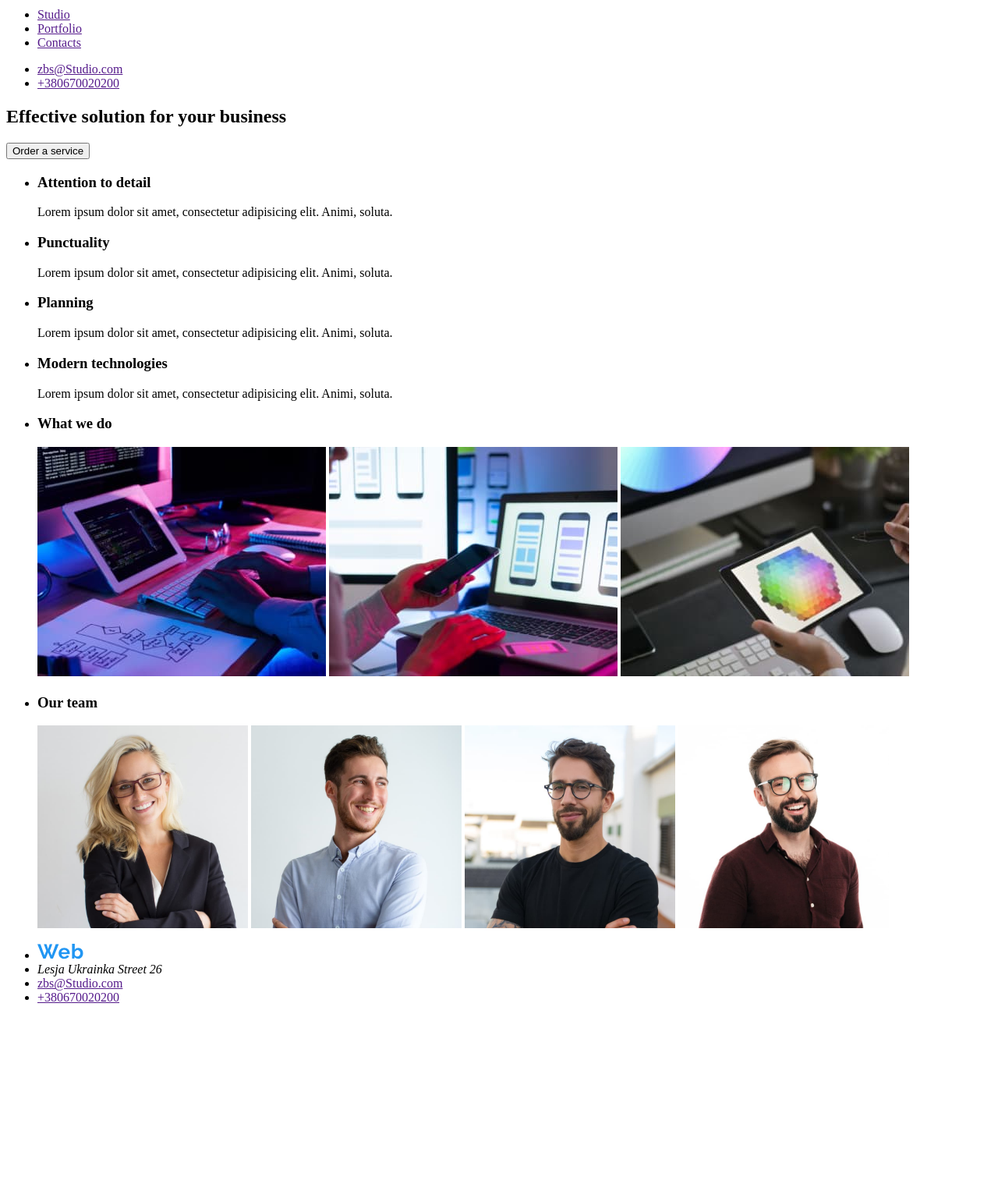
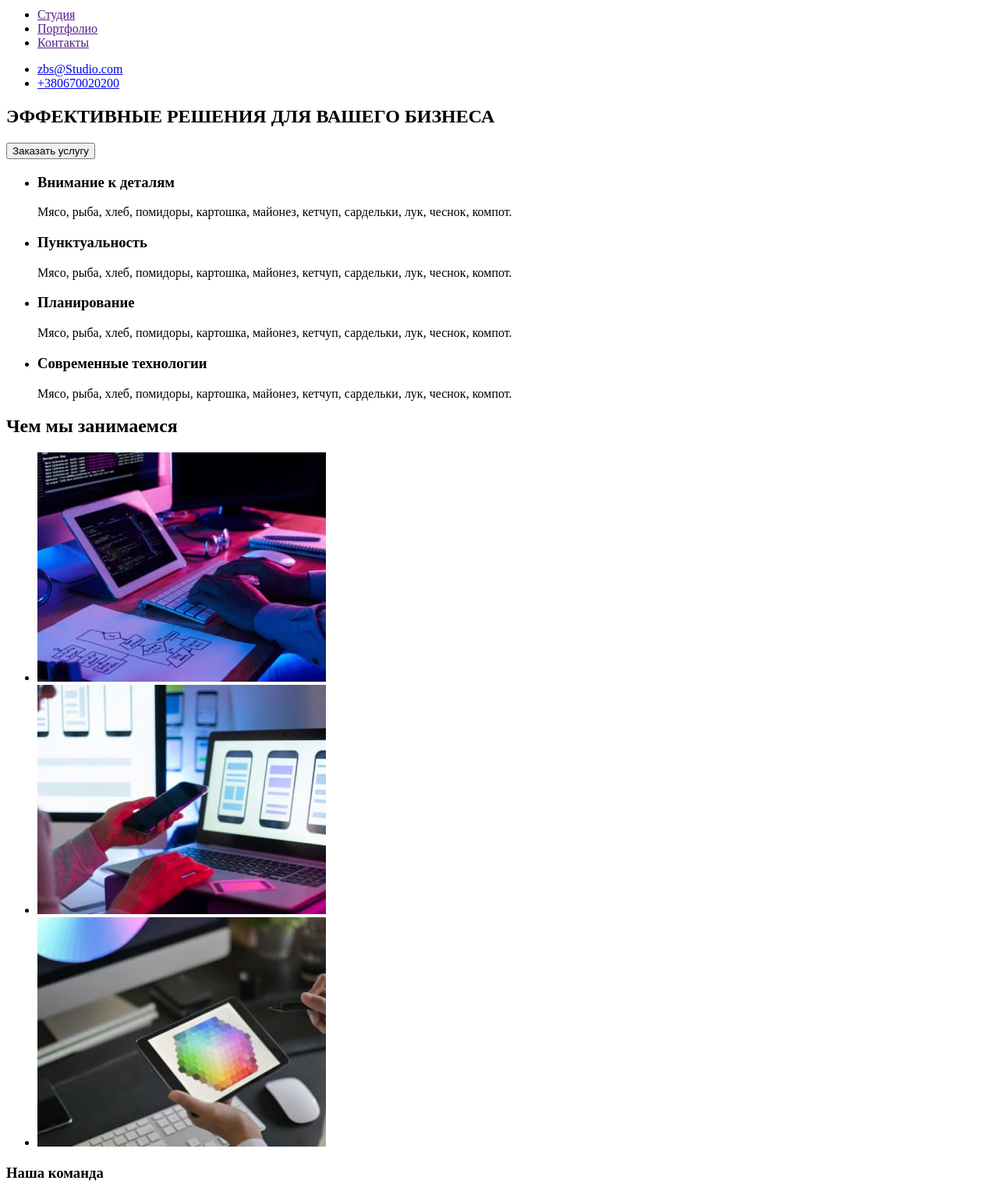
Before and after one commit to konstantin-Ba2mSki/goit-markup-hw-01, a plain HTML site: page index.html in a window 1280 px wide. Shown: the part 40-1558 px from the top of the page at 78% size. Before the commit the page ends 1344 px from the top, so only its background shows below. Drawn offline with Linux system fonts and the light colour scheme.

Commit message:
поправил ошыбки

```diff
--- a/index.html
+++ b/index.html
@@ -1,9 +1,9 @@
 <!DOCTYPE html>
 <html lang="en">
   <head>
-    <meta charset="UTF-8">
-    <meta http-equiv="X-UA-Compatible" content="IE=edge">
-    <meta name="viewport" content="width=device-width, initial-scale=1.0">
+    <meta charset="UTF-8" />
+    <meta http-equiv="X-UA-Compatible" content="IE=edge" />
+    <meta name="viewport" content="width=device-width, initial-scale=1.0" />
     <title>webstudio</title>
   </head>
   <body>
@@ -15,95 +15,116 @@
         </a>
         <!--navigation page-->
         <ul>
-                <li><a href="">Studio</a></li>
-                <li><a href="">Portfolio</a></li>
-                <li><a href="">Contacts</a></li>
+          <li><a href="">Студия</a></li>
+          <li><a href="">Портфолио</a></li>
+          <li><a href="">Контакты</a></li>
         </ul>
       </nav>
 
       <ul>
-                <li><a href="">zbs@Studio.com</a></li>
-                <li><a href="">+380670020200</a></li>
+        <li><a href="mailto:zbs@studio.com">zbs@Studio.com</a></li>
+        <li><a href="tel:+380670020200">+380670020200</a></li>
       </ul>
-
     </header>
     <main>
-    <div>
       <!--Section-->
       <section>
-            <h1>Effective solution for your business</h1>
-            <button type="submit">Order a service</button>
+        <h1>ЭФФЕКТИВНЫЕ РЕШЕНИЯ ДЛЯ ВАШЕГО БИЗНЕСА</h1>
+        <button type="button">Заказать услугу</button>
       </section>
-    </div>
 
       <section>
         <ul>
           <li>
-                <h3>Attention to detail</h3>
+            <h3>Внимание к деталям</h3>
             <p>
-                  Lorem ipsum dolor sit amet, consectetur
-                  adipisicing elit. Animi, soluta.
+              Мясо, рыба, хлеб, помидоры, картошка, майонез, кетчуп, сардельки,
+              лук, чеснок, компот.
+            </p>
+          </li>
+
+          <li>
+            <h3>Пунктуальность</h3>
+            <p>
+              Мясо, рыба, хлеб, помидоры, картошка, майонез, кетчуп, сардельки,
+              лук, чеснок, компот.
+            </p>
+          </li>
+
+          <li>
+            <h3>Планирование</h3>
+            <p>
+              Мясо, рыба, хлеб, помидоры, картошка, майонез, кетчуп, сардельки,
+              лук, чеснок, компот.
+            </p>
+          </li>
+
+          <li>
+            <h3>Современные технологии</h3>
+            <p>
+              Мясо, рыба, хлеб, помидоры, картошка, майонез, кетчуп, сардельки,
+              лук, чеснок, компот.
             </p>
           </li>
         </ul>
+      </section>
+      <!--Section2-->
+      <section>
+        <h2>Чем мы занимаемся</h2>
+        <ul>
+          <li><img src="./images/box1.jpg" alt="write code" width="370" /></li>
+          <li><img src="./images/box2.jpg" alt="monitoring" width="370" /></li>
+          <li><img src="./images/box3.jpg" alt="work space" width="370" /></li>
+        </ul>
+      </section>
+      <!--Section3-->
+      <section>
+        <h3>Наша команда</h3>
         <ul>
           <li>
-                <h3>Punctuality</h3>
-                <p>
-                    Lorem ipsum dolor sit amet, consectetur
-                    adipisicing elit. Animi, soluta.
-                </p>
+            <img src="./images/photo1.jpg" alt="man with glasses" width="270" />
+            <h3>Илон Маск</h3>
+            <p>product designer</p>
           </li>
-        </ul>
-        <ul>
+
           <li>
-                <h3>Planning</h3>
-                <p>
-                    Lorem ipsum dolor sit amet, consectetur
-                    adipisicing elit. Animi, soluta.
-                </p>
+            <img
+              src="./images/photo2.jpg"
+              alt="woman with glasses"
+              width="270"
+            />
+            <h3>Олга Полякова</h3>
+            <p>frontend developer</p>
           </li>
-        </ul>
-        <ul>
+
           <li>
-                <h3>Modern technologies</h3>
-                <p>
-                    Lorem ipsum dolor sit amet, consectetur
-                    adipisicing elit. Animi, soluta.
-                </p>
+            <img
+              src="./images/photo3.jpg"
+              alt="man without glasses"
+              width="270"
+            />
+            <h3>Владимер Кличко</h3>
+            <p>marketing</p>
           </li>
-        </ul>
-        <!--Section2-->
-        <ul>
+
           <li>
-                <h3>What we do</h3>
-                <img src="./images/box1.jpg" alt="write code" width="370" />
-                <img src="./images/box2.jpg" alt="monitoring" width="370" />
-                <img src="./images/box3.jpg" alt="work space" width="370" />
-
-            </li>
-            <!--Section3-->
-            <li>
-                <h3>Our team</h3>
-                <img src="./images/photo1.jpg" alt="man with glasses" width="270" />
-                <img src="./images/photo2.jpg" alt="woman with glasses" width="270" />
-                <img src="./images/photo3.jpg" alt="man without glasses" width="270" />
             <img src="./images/photo4.jpg" alt="man with glasses" width="270" />
-
+            <h3>Андрей Шевченко</h3>
+            <p>UI designer</p>
           </li>
         </ul>
       </section>
     </main>
     <!--Footer-->
     <footer>
+      <a href=" /"><img src="./images/logo1.svg" alt="logo1" /></a>
+      <address>
         <ul>
-            <li><a href="">
-                    <img src="./images/logo1.svg" alt="logo1">
-                </a></li>
-                <li><address>Lesja Ukrainka Street 26</address></li>
-                <li><a href="">zbs@Studio.com</a></li>
-                <li><a href="">+380670020200</a></li>
+          <li>г. Киев, пр-т Леси Украинки, 26</li>
+          <li><a href="mailto:zbs@studio.com">zbs@Studio.com</a></li>
+          <li><a href="tel:+380670020200">+380670020200</a></li>
         </ul>
+      </address>
     </footer>
   </body>
 </html>
```
Lines whose indentation alone changed are shown as unchanged.
